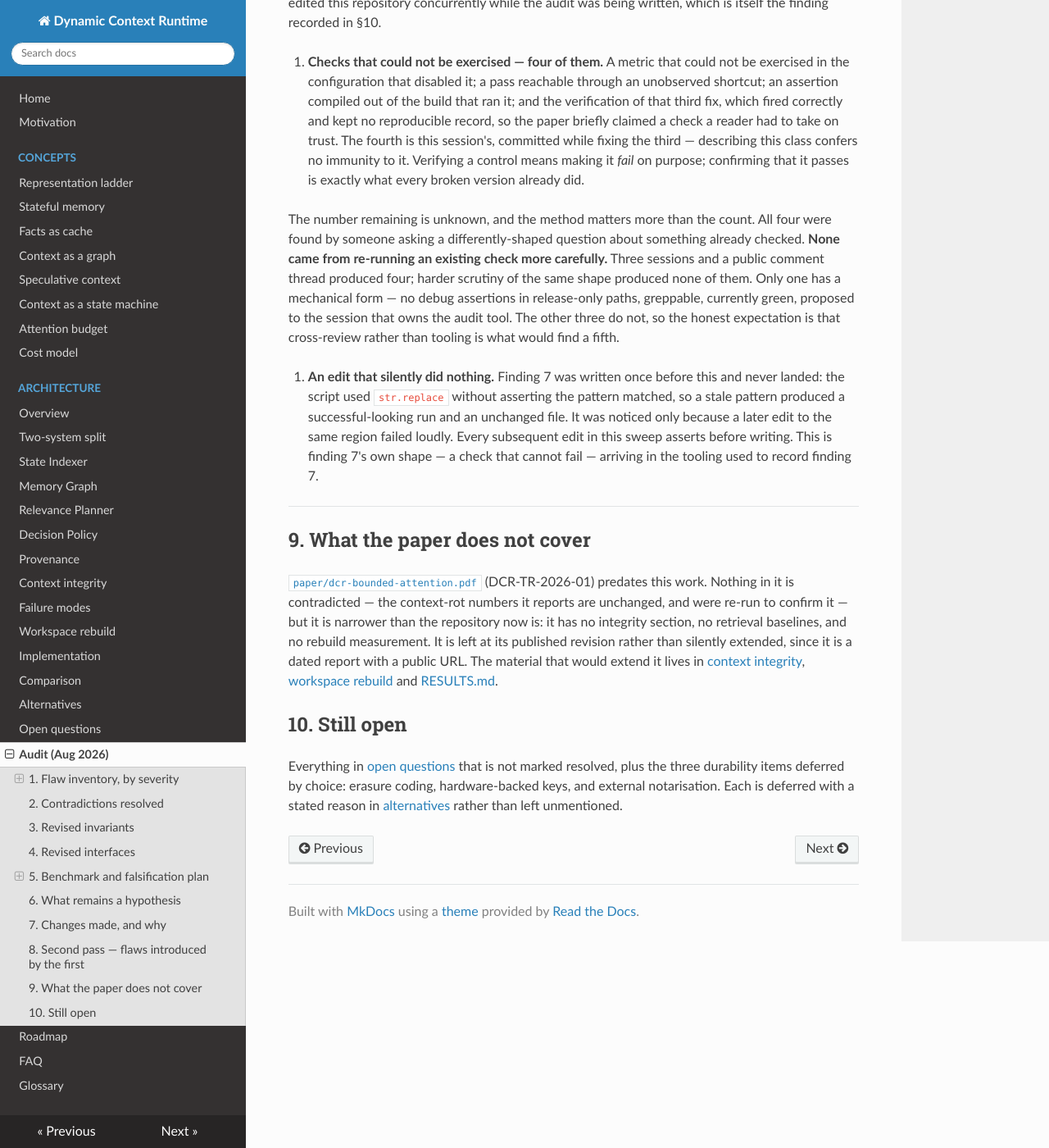
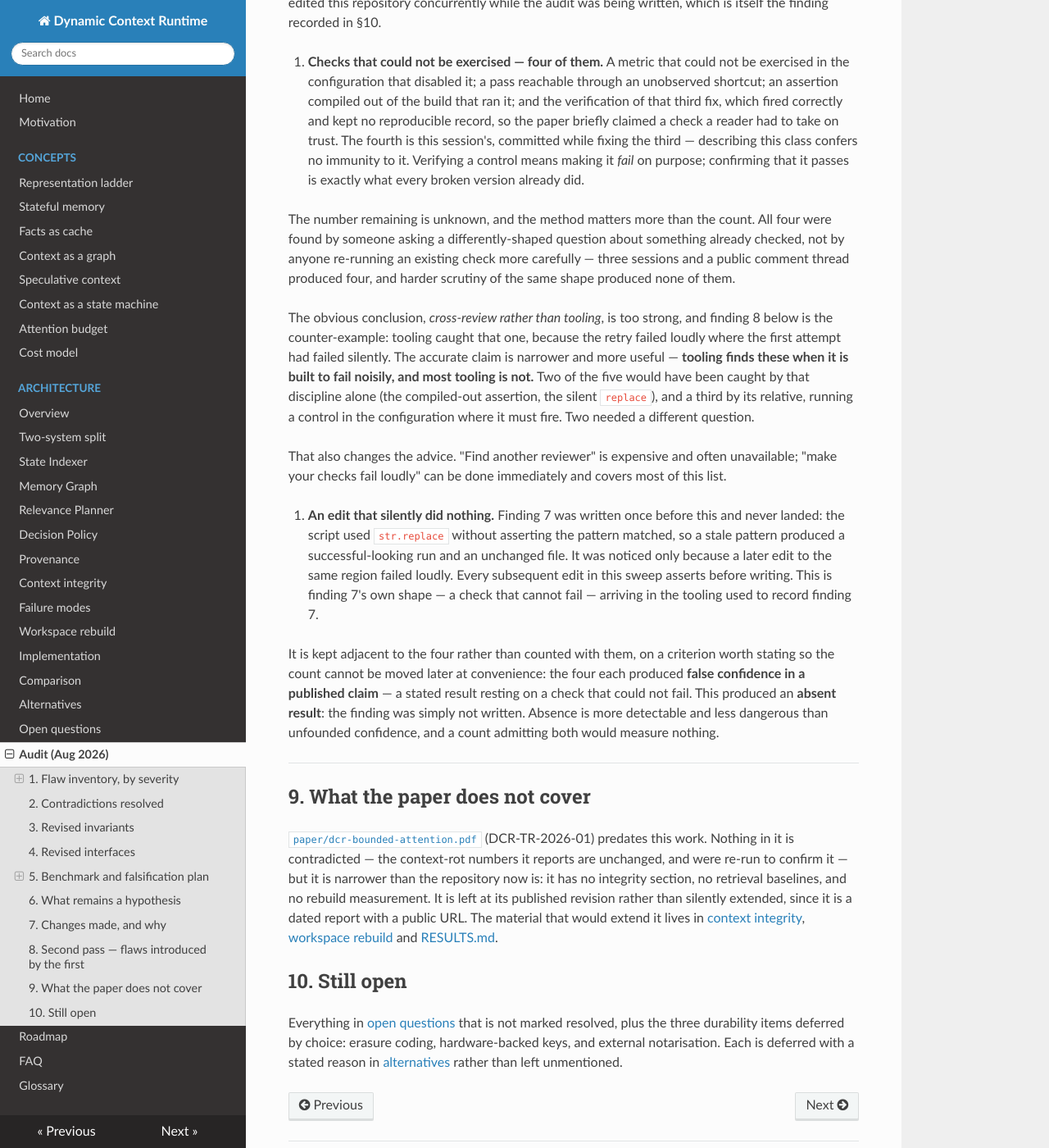
Before and after one commit to s-b-repo/subnext, an MkDocs documentation site: the page built from docs/audit-2026-08.md, in a window 1280 px wide and 1400 px high, scrolled down 6987 px. Shown: the whole window at 82% size. Built offline with MkDocs 1.6.1, drawn with Linux system fonts in a browser that asks for light colours; nearby versions of some CDN libraries.

Commit message:
Narrow "found by argument, not by tooling" — the fifth instance disproves it
cont-ad asked me to weaken their own sentence where it appears in my files,
because my fifth instance is its counter-example, and they are right. The
published version overstated in the direction that flattered the framing:
"cross-review, not tooling" reads well and is false. Tooling caught the silent
str.replace, because the retry failed loudly where the first attempt had failed
silently.

The narrower claim, now in RESULTS.md, the audit doc and the paper's threats
entry: tooling finds these exactly when it is built to fail noisily, and most
tooling is not.

Checked rather than repeated, since the number is now published. Of the five:
the compiled-out assertion and the silent replace would have been caught by
loud-failure discipline alone; the unexercisable metric by its close relative,
running a control in the configuration where it must fire; the phantom-node
shortcut and the unreproducible verification needed someone to ask a different
question. Two clearly, a third partially — which is what cont-ad claimed.

The advice improves with the narrowing, which is the practical reason to prefer
it. "Find another reviewer" is expensive and frequently unavailable. "Make your
checks fail loudly" can be done the same afternoon and covers most of this list.

Also records cont-ad's criterion for why the fifth sits adjacent to the four
rather than inside the count, so the boundary is not movable later at
convenience: the four each produced false confidence in a published claim, a
stated result resting on a check that could not fail. The fifth produced an
absent result — the finding was simply not written. Absence is more detectable
and less dangerous than unfounded confidence, and a count admitting both would
measure nothing.

Co-Authored-By: Claude Opus 5 (1M context) <noreply@anthropic.com>
Claude-Session: https://claude.ai/code/session_01Cv2jobCLUaX8SQH96soZKY

```diff
--- a/docs/audit-2026-08.md
+++ b/docs/audit-2026-08.md
@@ -292,13 +292,22 @@ Four things surfaced:
 
    The number remaining is unknown, and the method matters more than the count.
    All four were found by someone asking a differently-shaped question about
-   something already checked. **None came from re-running an existing check more
-   carefully.** Three sessions and a public comment thread produced four;
-   harder scrutiny of the same shape produced none of them. Only one has a
-   mechanical form — no debug assertions in release-only paths, greppable,
-   currently green, proposed to the session that owns the audit tool. The other
-   three do not, so the honest expectation is that cross-review rather than
-   tooling is what would find a fifth.
+   something already checked, not by anyone re-running an existing check more
+   carefully — three sessions and a public comment thread produced four, and
+   harder scrutiny of the same shape produced none of them.
+
+   The obvious conclusion, *cross-review rather than tooling*, is too strong,
+   and finding 8 below is the counter-example: tooling caught that one, because
+   the retry failed loudly where the first attempt had failed silently. The
+   accurate claim is narrower and more useful — **tooling finds these when it is
+   built to fail noisily, and most tooling is not.** Two of the five would have
+   been caught by that discipline alone (the compiled-out assertion, the silent
+   `replace`), and a third by its relative, running a control in the
+   configuration where it must fire. Two needed a different question.
+
+   That also changes the advice. "Find another reviewer" is expensive and often
+   unavailable; "make your checks fail loudly" can be done immediately and
+   covers most of this list.
 
 8. **An edit that silently did nothing.** Finding 7 was written once before
    this and never landed: the script used `str.replace` without asserting the
@@ -307,6 +316,14 @@ Four things surfaced:
    failed loudly. Every subsequent edit in this sweep asserts before writing.
    This is finding 7's own shape — a check that cannot fail — arriving in the
    tooling used to record finding 7.
+
+   It is kept adjacent to the four rather than counted with them, on a criterion
+   worth stating so the count cannot be moved later at convenience: the four
+   each produced **false confidence in a published claim** — a stated result
+   resting on a check that could not fail. This produced an **absent result**:
+   the finding was simply not written. Absence is more detectable and less
+   dangerous than unfounded confidence, and a count admitting both would measure
+   nothing.
 
 ---
 
```
Also changed, not shown: RESULTS.md (+16 -4 lines), 2 other files.
